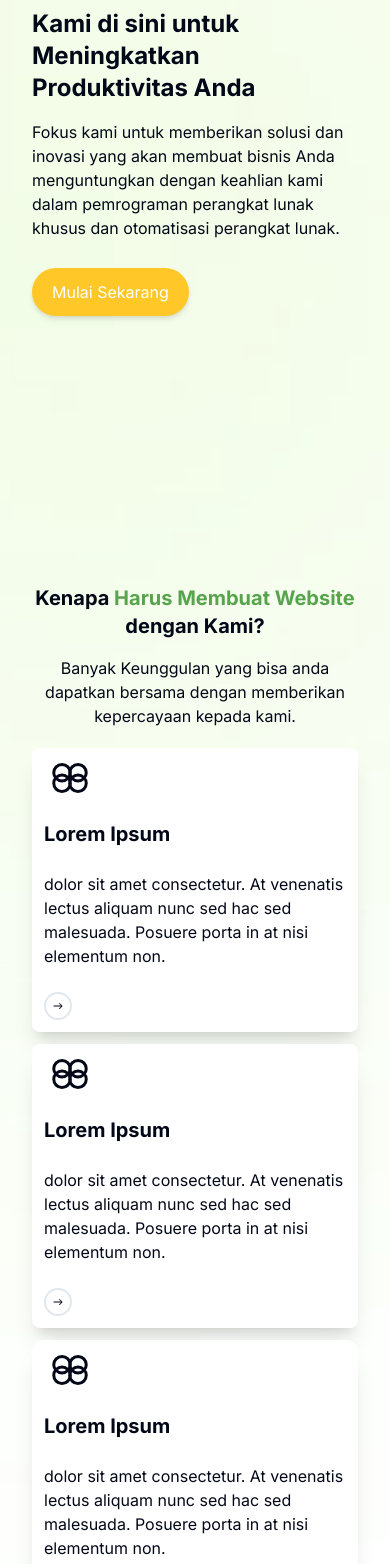
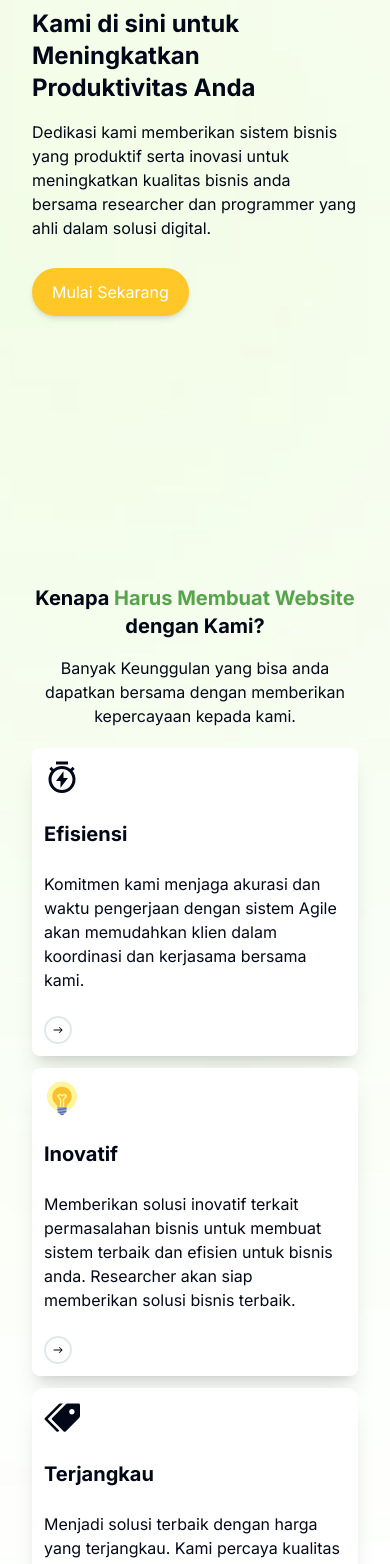
Before and after one commit to KhafidzHaikal/Sasfy-Company, a Next.js app: page / in a window 390 px wide. Shown: the part 260-1824 px from the top of the page. Built offline with nearby package versions, Linux system fonts and the light colour scheme.

Commit message:
update copywriting

```diff
--- a/package.json
+++ b/package.json
@@ -5,7 +5,7 @@
   "scripts": {
     "dev": "next dev",
     "build": "next build",
-    "start": "next start",
+    "start": "NODE_ENV=production node server.js",
     "lint": "next lint"
   },
   "dependencies": {
--- a/src/app/components/Navbar.tsx
+++ b/src/app/components/Navbar.tsx
@@ -16,8 +16,8 @@ export default function Navbar() {
     <nav className="flex justify-between items-center w-full container p-4 absolute left-0 right-0 mx-auto">
       <Image
         src="https://i.ibb.co/37kdf5k/Frame-1953.png"
-        width={100}
-        height={100}
+        width={200}
+        height={200}
         sizes="100vh"
         alt="Piranti Logo"
         className="ml-3"
@@ -57,7 +57,7 @@ export default function Navbar() {
           Harga
         </Link>
       </div>
-      <div>
+      <div className="hidden lg:flex">
         Login
       </div>
     </nav>
--- a/src/app/page.tsx
+++ b/src/app/page.tsx
@@ -7,6 +7,10 @@ import Navbar from "./components/Navbar";
 import { TbChartCircles } from "react-icons/tb";
 import { IoIosArrowRoundForward } from "react-icons/io";
 import { FaCircleCheck } from "react-icons/fa6";
+import { FcIdea } from "react-icons/fc";
+import { ImPriceTags } from "react-icons/im";
+import { RiTimerFlashLine } from "react-icons/ri";
+
 import {
   Carousel,
   CarouselContent,
@@ -29,12 +33,12 @@ export default function Home() {
               Kami di sini untuk Meningkatkan Produktivitas Anda
             </h1>
             <p className="mt-4">
-              Fokus kami untuk memberikan solusi dan inovasi yang akan membuat
-              bisnis Anda menguntungkan dengan keahlian kami dalam pemrograman
-              perangkat lunak khusus dan otomatisasi perangkat lunak.
+              Dedikasi kami memberikan sistem bisnis yang produktif serta
+              inovasi untuk meningkatkan kualitas bisnis anda bersama researcher
+              dan programmer yang ahli dalam solusi digital.
             </p>
             <button className="bg-[#FFC728] rounded-[40px] px-5 py-3 text-white shadow-md mt-7">
-              <Link href={""}>Mulai Sekarang</Link>
+              <Link href={"https://wa.me/+6281911506190"}>Mulai Sekarang</Link>
             </button>
           </div>
           <Image
@@ -61,15 +65,13 @@ export default function Home() {
           <div className="grid lg:grid-cols-3 gap-3 mt-5">
             <div className="shadow-xl p-3 rounded-lg w-full bg-white">
               <div className="flex">
-                <TbChartCircles className="text-4xl rotate-45" />
-                <TbChartCircles className="-ml-5 text-4xl rotate-45" />
+                <RiTimerFlashLine className="text-4xl" />
               </div>
-              <h1 className="font-bold text-xl lg:text-3xl my-6">
-                Lorem Ipsum
-              </h1>
+              <h1 className="font-bold text-xl lg:text-3xl my-6">Efisiensi</h1>
               <p>
-                dolor sit amet consectetur. At venenatis lectus aliquam nunc sed
-                hac sed malesuada. Posuere porta in at nisi elementum non.
+                Komitmen kami menjaga akurasi dan waktu pengerjaan dengan sistem
+                Agile akan memudahkan klien dalam koordinasi dan kerjasama
+                bersama kami.
               </p>
               <button className="rounded-full border-2 p-1 mt-6">
                 <Link href={""}>
@@ -79,15 +81,13 @@ export default function Home() {
             </div>
             <div className="shadow-xl p-3 rounded-lg w-full bg-white">
               <div className="flex">
-                <TbChartCircles className="text-4xl rotate-45" />
-                <TbChartCircles className="-ml-5 text-4xl rotate-45" />
+                <FcIdea className="text-4xl" />
               </div>
-              <h1 className="font-bold text-xl lg:text-3xl my-6">
-                Lorem Ipsum
-              </h1>
+              <h1 className="font-bold text-xl lg:text-3xl my-6">Inovatif</h1>
               <p>
-                dolor sit amet consectetur. At venenatis lectus aliquam nunc sed
-                hac sed malesuada. Posuere porta in at nisi elementum non.
+                Memberikan solusi inovatif terkait permasalahan bisnis untuk
+                membuat sistem terbaik dan efisien untuk bisnis anda. Researcher
+                akan siap memberikan solusi bisnis terbaik.
               </p>
               <button className="rounded-full border-2 p-1 mt-6">
                 <Link href={""}>
@@ -97,15 +97,12 @@ export default function Home() {
             </div>
             <div className="shadow-xl p-3 rounded-xl lg:rounded-tr-[179px] w-full bg-white">
               <div className="flex">
-                <TbChartCircles className="text-4xl rotate-45" />
-                <TbChartCircles className="-ml-5 text-4xl rotate-45" />
+                <ImPriceTags className="text-4xl" />
               </div>
-              <h1 className="font-bold text-xl lg:text-3xl my-6">
-                Lorem Ipsum
-              </h1>
+              <h1 className="font-bold text-xl lg:text-3xl my-6">Terjangkau</h1>
               <p>
-                dolor sit amet consectetur. At venenatis lectus aliquam nunc sed
-                hac sed malesuada. Posuere porta in at nisi elementum non.
+                Menjadi solusi terbaik dengan harga yang terjangkau. Kami
+                percaya kualitas tidak harus hadir dengan harga yang mahal.
               </p>
               <button className="rounded-full border-2 p-1 mt-6">
                 <Link href={""}>
@@ -126,10 +123,10 @@ export default function Home() {
           </p>
           <div className="grid md:grid-cols-2 lg:grid-cols-3 gap-5 lg:w-3/4 mt-10 mx-auto">
             <div className="shadow-xl rounded-[25px] bg-white p-4">
-              <h1 className="font-bold text-2xl text-[#1A4D2E]">Pemula</h1>
+              <h1 className="font-bold text-2xl text-[#1A4D2E]">UMKKM</h1>
               <p className="my-5">
                 Rp.{" "}
-                <span className="text-4xl font-bold text-[#1A4D2E]">500</span>{" "}
+                <span className="text-4xl font-bold text-[#1A4D2E]">800</span>{" "}
                 Rb/Tahun
               </p>
               <div className="bg-[#FFF9DE] rounded-[25px]">
@@ -161,7 +158,7 @@ export default function Home() {
             <div
               id="rectangle"
               className="shadow-xl rounded-[25px] bg-white p-4 ">
-              <h1 className="font-bold text-2xl text-white">Pro</h1>
+              <h1 className="font-bold text-2xl text-white">Bisnis </h1>
               <p className="my-5 text-white">
                 Rp. <span className="text-4xl font-bold text-white">2.5</span>{" "}
                 Jt/Tahun
@@ -169,10 +166,10 @@ export default function Home() {
               <div className="bg-white rounded-[25px]">
                 <ul>
                   <li className="flex p-3 items-center gap-4 font-medium">
-                    <FaCircleCheck className="text-[#22A39F]" /> 5 Halaman
+                    <FaCircleCheck className="text-[#22A39F]" /> 10 Halaman
                   </li>
                   <li className="flex p-3 items-center gap-4 font-medium">
-                    <FaCircleCheck className="text-[#22A39F]" /> 2 Hari
+                    <FaCircleCheck className="text-[#22A39F]" /> 10 Hari
                     Pengerjaan
                   </li>
                   <li className="flex p-3 items-center gap-4 font-medium">
@@ -193,19 +190,20 @@ export default function Home() {
               </div>
             </div>
             <div className="shadow-xl rounded-[25px] bg-white p-4">
-              <h1 className="font-bold text-2xl text-[#1A4D2E]">Ekstrim</h1>
+              <h1 className="font-bold text-2xl text-[#1A4D2E]">
+                Professional{" "}
+              </h1>
               <p className="my-5">
-                Rp.{" "}
-                <span className="text-4xl font-bold text-[#1A4D2E]">5.5</span>{" "}
+                Rp. <span className="text-4xl font-bold text-[#1A4D2E]">5</span>{" "}
                 Jt/Tahun
               </p>
               <div className="bg-[#FFF9DE] rounded-[25px]">
                 <ul>
                   <li className="flex p-3 items-center gap-4 font-medium">
-                    <FaCircleCheck className="text-[#22A39F]" /> 5 Halaman
+                    <FaCircleCheck className="text-[#22A39F]" /> 10 - 30 Halaman
                   </li>
                   <li className="flex p-3 items-center gap-4 font-medium">
-                    <FaCircleCheck className="text-[#22A39F]" /> 2 Hari
+                    <FaCircleCheck className="text-[#22A39F]" /> 15 Hari
                     Pengerjaan
                   </li>
                   <li className="flex p-3 items-center gap-4 font-medium">
@@ -228,7 +226,7 @@ export default function Home() {
           </div>
         </div>
       </section>
-      <section className="container my-10">
+      {/* <section className="container my-10">
         <h1 className="text-3xl font-bold">
           Apa <span className="text-[#F8C308]">Tanggapan</span> Mereka Tentang
           Kami?
@@ -297,8 +295,8 @@ export default function Home() {
             </CarouselItem>
           </CarouselContent>
         </Carousel>
-      </section>
-      <hr className="bg-[#1A4D2E] mb-7"/>
+      </section> */}
+      <hr className="bg-[#1A4D2E] mb-7" />
       <Footer />
     </main>
   );
```
Also changed, not shown: server.js (added, +37 -0 lines).
